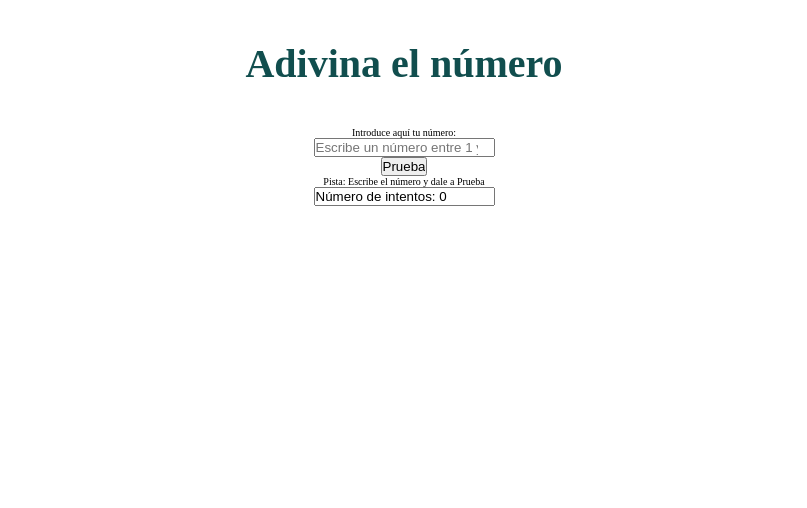
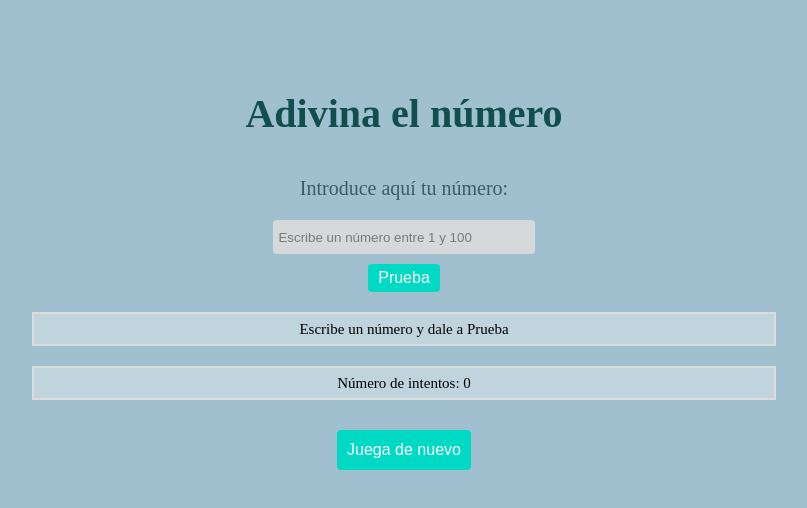
Before and after one commit to Adalab/modulo-2-evaluacion-intermedia-patriciabog, a plain HTML site: page index.html in a window 1280 px wide. Shown: the whole page, without its empty margins (236-1043 px from the left). Drawn offline with Linux system fonts and the light colour scheme.

Commit message:
Optimized functions and added a button reset

```diff
--- a/css/main.css
+++ b/css/main.css
@@ -1,6 +1,8 @@
 .body {
     text-align: center;
     height: 20px;
+    background-color: #a0c0cf;
+    padding: 20px;
 
 }
 .title {
@@ -8,6 +10,7 @@
     padding: 40px 0 40px;
     color: #114e4e;
     text-align: center;
+    margin-top: 30px;
 }
 
 .form {
@@ -16,10 +19,77 @@
     justify-content: center;
     flex-direction: column;
     align-items: center;
+
 }
+.button {
+    background: #00DAC4;
+    color: white;
+    border: none;
+    padding: 5px 10px;
+    border-radius: 4px;
+    cursor: pointer;
+    outline: inherit;
+    font-size: 1.6rem;
+    margin-top: 10px;
+}
+
 
 .label {
     display: block;
     text-align: center;
     font-size: 2rem;
+    color: #3e5b65;
 }
+.box-one {
+    margin-top: 10px;
+    flex-direction: column;
+    padding: 10px;
+
+
+}
+#inputNumber {
+    background-color: gainsboro;
+    border-radius: 4px;
+    border: none;
+    height: 34px;
+    width: 100%;
+    padding: 5px;
+    opacity: 0.9;
+}
+.paragraph {
+    border: solid 2px gainsboro;
+    padding: 4px;
+    width: 60%;
+    height: 34px;
+    margin-top: 10px;
+    display: flex;
+    justify-content: center;
+    align-items: center;
+    font-size: 1.5rem;
+    background-color: #bfd4dd;
+    }
+ .counter {
+    border: solid 2px gainsboro;
+    padding: 4px;
+    width: 60%;
+    height: 34px;
+    margin-top: 20px;
+    display: flex;
+    justify-content: center;
+    align-items: center;
+    font-size: 1.5rem;
+    background-color: #bfd4dd;
+    }
+.reset {
+    background: #00DAC4;
+    color: white;
+    border: none;
+    height: 40px;
+    padding: 5px 10px;
+    border-radius: 4px;
+    cursor: pointer;
+    outline: inherit;
+    font-size: 16px;
+    margin-top: 30px;
+    text-decoration: none;
+}
--- a/index.html
+++ b/index.html
@@ -6,21 +6,26 @@
     <meta name="viewport" content="width=device-width, initial-scale=1.0">
     <link rel="stylesheet" href="./css/reset.css">
     <link rel="stylesheet" href="./css/main.css">
-    <title>Evaluacion intermedia modulo 2</title>
+    <title>Evaluación intermedia modulo 2</title>
 </head>
-<body>
+<body class="body">
     <header>
         <h1 class="title">Adivina el número</h1>
     </header>
     <main>
         <form class="form">
-            <label for="inputNumber">Introduce aquí tu número:</label>
-            <input type="number" id="inputNumber"  placeholder="Escribe un número entre 1 y 100" class="input js-inputNumber"  >
-            <input type="button" value="Prueba" class="js-button button">
-            <p class="paragraph js-text">Pista: Escribe el número y dale a Prueba </p>
-            <input type="text" value="Número de intentos: 0" class="inputtwo js-try" />
+            <label for="inputNumber" class="label">Introduce aquí tu número:</label>
+            <div class="box-one">
+                 <input type="number" id="inputNumber" value="" placeholder="Escribe un número entre 1 y 100" class="input js-inputNumber"/>
+                 <input type="button" value="Prueba" class="js-button button"/>
+            </div>
+            <p class="paragraph js-text">Escribe un número y dale a Prueba </p>
+            <!--poner con p No input-->
+            <p class="counter js-counter">Número de intentos: 0</p>
+            <!--Button that cleans the input, the counter, writes the initial feedback and generates a new random number to play again!-->
+           <input type="reset" class="reset js-reset"
+           value="Juega de nuevo"/>
         </form>
-
     </main>
     <script src="./js/main.js"></script>
 </body>
--- a/js/main.js
+++ b/js/main.js
@@ -1,48 +1,67 @@
 'use strict';
-
+//variables
 const inputNumber = document.querySelector ('.js-inputNumber');
 const button = document.querySelector ('.js-button');
 const text = document.querySelector('.js-text');
-const counter = document.querySelector('.js-try')
+const counter = document.querySelector('.js-counter');
+const btnReset = document.querySelector('.js-reset');
 
 const randomNumber = getRandomNumber(100);
-
+//console.log(randomNumber);
 let cont = 0;
 
+// Function random number
 function getRandomNumber(max) {
   return Math.ceil(Math.random() * max);
 }
 
-
+//Optinized function
 function addNum() {
   const num = parseInt(inputNumber.value);
-  console.log("Input number: " + num);
-
-  if (num < 1 || num > 100) {
-    text.innerHTML = "El número debe estar entre 1 y 100";
+  //console.log("Input number: " + num);
+  if (isNaN(num)) {
+    showMessage('Debe introducir un número');
+  } else if (num < 1 || num > 100) {
+    showMessage("El número debe estar entre 1 y 100");
   } else if (num > randomNumber) {
-    text.innerHTML = "Pista: Demasiado alto";
-  }else if (num < randomNumber) {
-    text.innerHTML = "Pista: Demasiado bajo";
+    showMessage("Pista: Demasiado alto");
+  } else if (num < randomNumber) {
+    showMessage( "Pista: Demasiado bajo");
   }  else if (num === randomNumber) {
-    text.innerHTML = "Has ganado campeona!!!";
-  }else {
-    text.innerHTML = "El número debe estar entre 1 y 100";
+   showMessage("Has ganado campeona!!!");
+  } else {
+    showMessage("El número debe estar entre 1 y 100");
   }
 }
 
-function increaseCounter() {
- cont += 1;
- counter.value = `Número de intentos: ${cont}`;
+function showMessage (message) {
+  text.innerHTML = message;
 }
 
 
+// Function show counter
+const increaseCounter = () => {
+   cont++
+   counter.innerHTML = `Número de intentos: ${cont}`;
+}
+
+
+//Function event
 function handleClickButton() {
-
  addNum();
  increaseCounter();
 }
 
+//Function for Reset
+const handleClickReset = (ev) => {
+  showMessage("Escribe un número y dale a Prueba");
+  cont = 0;
+  counter.innerHTML = `Número de intentos: ${cont}`;
+};
+
 
 console.log("Random number: " + randomNumber);
+
+// Event Click
 button.addEventListener("click", handleClickButton);
+btnReset.addEventListener('click', handleClickReset);
```
